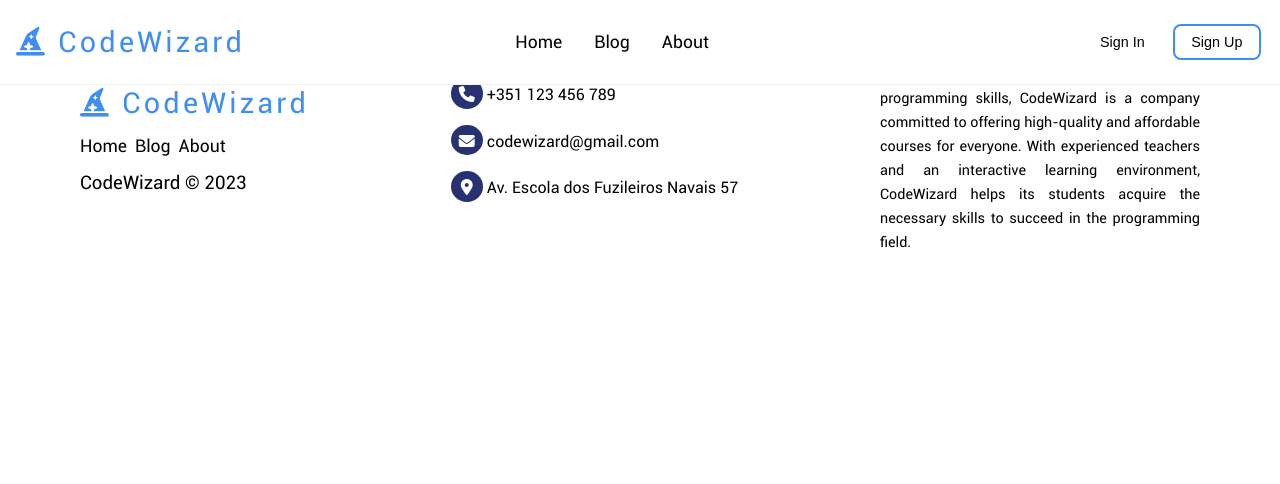
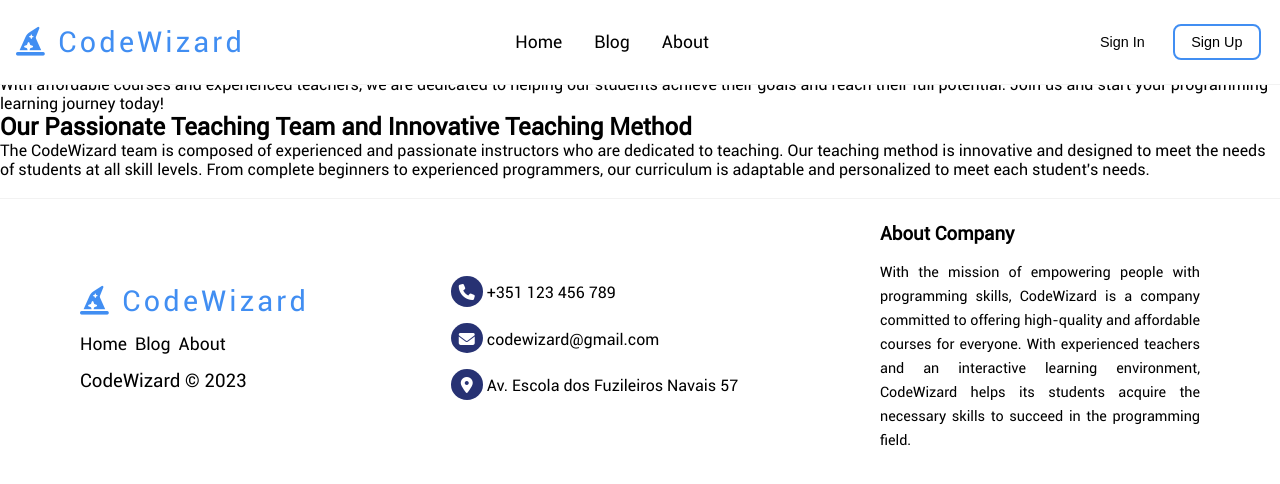
Before and after one commit to Victorceloss/code-wizard, a React (Vite) app in the folder frontend/: page /about in a window 1280 px wide. Shown: the top 484 px of the page. Built offline with nearby package versions, Linux system fonts and the light colour scheme.

Commit message:
:sparkles: feat: Adding new elements to About.jsx

```diff
--- a/frontend/src/pages/about.jsx
+++ b/frontend/src/pages/about.jsx
@@ -6,7 +6,34 @@ const About = () => {
     <>
     <Header />
     <main className="about-main">
-
+    <section className="about-one">
+          <h2 className="aboutUs-subtitle">About Us</h2>
+          <h1 className="aboutUs-title">
+            Passion for programming and commitment to your success
+          </h1>
+          <p className="aboutUs-text">
+            At CodeWizard, we are committed to empowering people with programming skills.
+            We believe that programming is a powerful tool that can change lives and
+            transform the world. With affordable courses and experienced teachers, we are
+            dedicated to helping our students achieve their goals and reach their full
+            potential. Join us and start your programming learning journey today!
+          </p>
+          </section>
+          <section className="about-two">
+            <div className="about-two-info">
+              <h2 className="about-two-subtitle">
+                Our Passionate Teaching Team and Innovative Teaching Method
+              </h2>
+              <p className="about-two-text">
+                The CodeWizard team is composed of experienced and passionate
+                instructors who are dedicated to teaching. Our teaching method is
+                innovative and designed to meet the needs of students at all skill
+                levels. From complete beginners to experienced programmers, our curriculum
+                is adaptable and personalized to meet each student&apos;s needs.
+              </p>
+            </div>
+            <img src="" className='about-two-image' alt="" />
+          </section>
     </main>
     <Footer />
     </>
```
